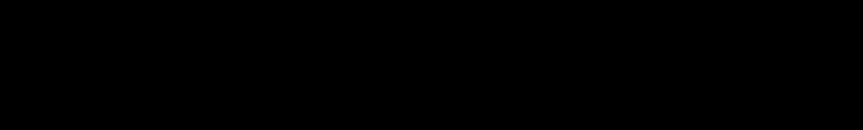
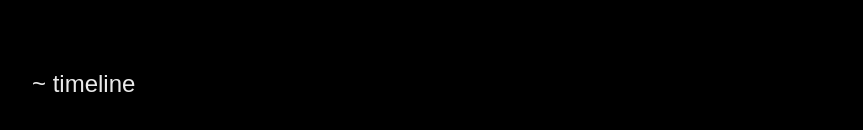
Before and after one commit to alhassandafiri/dafiri-dev, a React (Vite) app: page / in a window 1280 px wide. Shown: the part 578-708 px from the top of the page, without its empty margins (208-1071 px from the left). Built offline with nearby package versions, Linux system fonts and the light colour scheme; a web font is replaced by a local one.

Commit message:
add timeline page

```diff
--- a/src/App.jsx
+++ b/src/App.jsx
@@ -1,6 +1,7 @@
 import About from "./components/common/sections/About";
 import Header from "./components/common/sections/Header";
 import Projects from "./components/common/sections/Projects";
+import Timeline from "./components/common/sections/Timeline";
 
 function App() {
   return (
@@ -8,6 +9,7 @@
       <Header />
       <About />
       <Projects />
+      <Timeline />
     </>
   )
 }
--- /dev/null
+++ b/src/assets/styles/Timeline.module.css
@@ -0,0 +1,21 @@
+.timelineSection {
+  width: 100%;
+  display: flex;
+  justify-content: center;
+  background-color: #000;
+  padding: 1rem 0;
+}
+
+.timelineContent {
+  width: 80%;
+  max-width: 800px;
+  text-align: left;
+}
+
+.timelineTitle {
+  margin: 0 0 2rem 0;
+  padding: 0;
+  font-size: 1.5rem;
+  font-weight: 450;
+  color: #EAEAEA;
+}
--- /dev/null
+++ b/src/components/common/sections/Timeline.jsx
@@ -0,0 +1,15 @@
+import styles from  '../../../assets/styles/Timeline.module.css';
+
+function Timeline() {
+  return(
+    <section className={styles.timelineSection}>
+      <div className={styles.timelineContent}>
+        <h2 className={styles.timelineTitle}>
+        ~ timeline
+        </h2>``
+      </div>
+    </section>
+  )
+}
+
+export default Timeline
```
